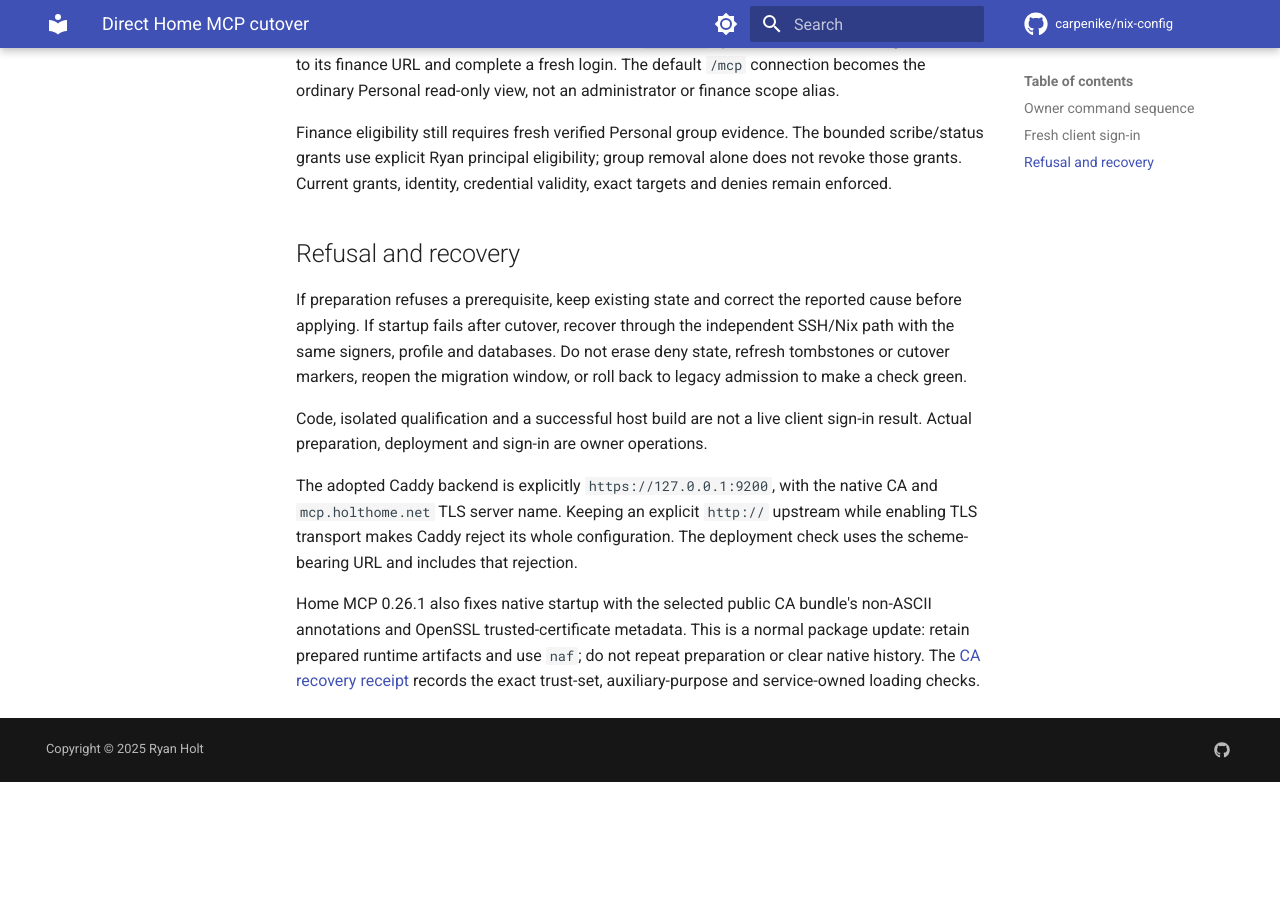
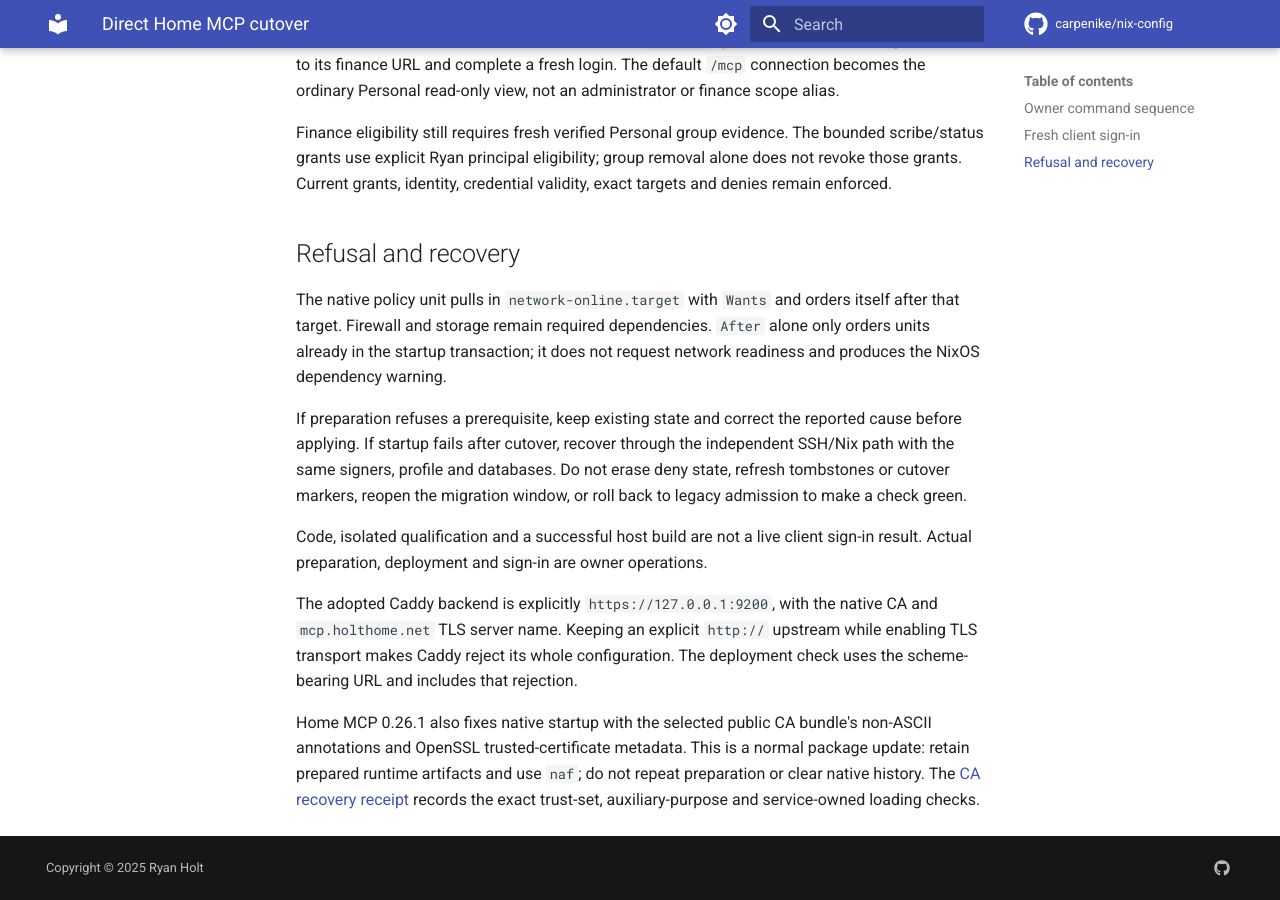
Before and after one commit to carpenike/nix-config, an MkDocs documentation site: the page built from docs/services/atrium-native-cutover.md, in a window 1280 px wide and 900 px high, scrolled down 1519 px. Built offline with MkDocs 1.6.1 and Material for MkDocs 9.7.7, drawn with Linux system fonts in a browser that asks for light colours; comment, search, counter and statistics services are not loaded; before the commit the page ends 2301 px from its top, so only the background shows below that.

Commit message:
fix: pull network-online into native policy startup
Pair the native policy service's existing After ordering with Wants, retaining mandatory firewall and storage dependencies. Add the host wiring regression and explain the ordering contract.

Co-authored-by: Copilot <223556219+Copilot@users.noreply.github.com>

Copilot-Session: 07549712-8ad0-4630-9bd3-ac67b7a539cc

```diff
--- a/docs/services/atrium-native-cutover.md
+++ b/docs/services/atrium-native-cutover.md
@@ -66,6 +66,11 @@ credential validity, exact targets and denies remain enforced.
 
 ## Refusal and recovery
 
+The native policy unit pulls in `network-online.target` with `Wants` and orders
+itself after that target. Firewall and storage remain required dependencies.
+`After` alone only orders units already in the startup transaction; it does not
+request network readiness and produces the NixOS dependency warning.
+
 If preparation refuses a prerequisite, keep existing state and correct the
 reported cause before applying. If startup fails after cutover, recover through
 the independent SSH/Nix path with the same signers, profile and databases.
```
Also changed, not shown: 2 other files.
